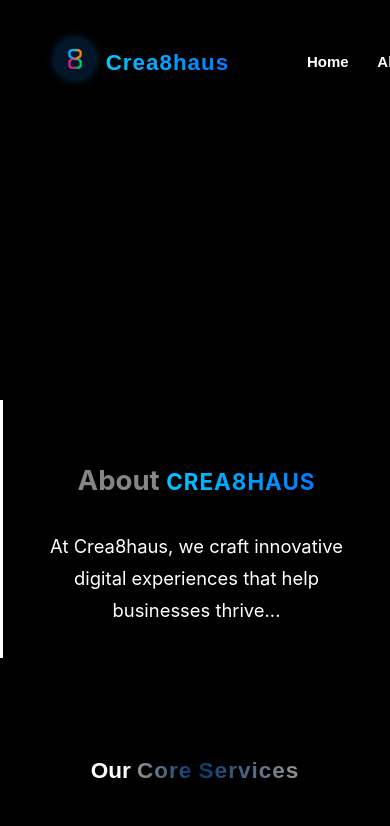
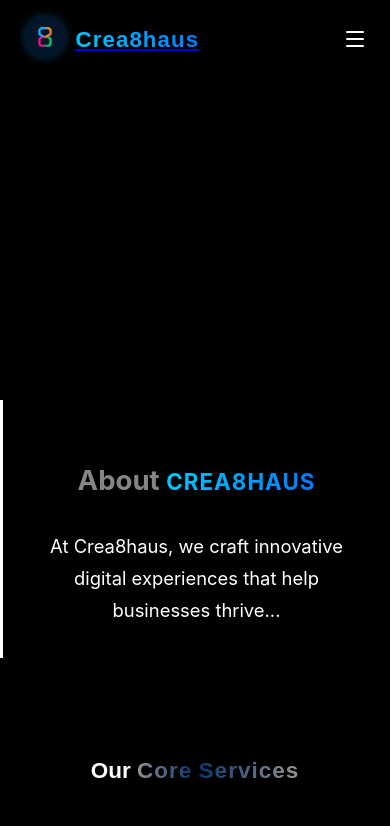
Before and after one commit to DeBlackCoder/Crea8haus, a Next.js app: page /about in a window 390 px wide. Shown: the top 826 px of the page. Built offline with nearby package versions, Linux system fonts and the light colour scheme.

Commit message:
Mobile view Added

```diff
--- a/app/navbar.css
+++ b/app/navbar.css
@@ -125,6 +125,52 @@ justify-content: space-around;
   margin-left: 3rem;
 }
 
-.mobile-header {
+/* ---------------------------------------------------- */
+/* MOBILE-FIRST SETUP (Default styles for small screens) */
+/* ---------------------------------------------------- */
+
+/* Hide the desktop navigation by default */
+
+.desktop-navbar {
   display: none;
 }
+
+/*ensure mobile header is visible*/
+.mobile-header {
+  display: flex;
+  flex-direction: row;
+  justify-content: space-between;
+  align-items: center;
+  padding: 1rem 1.5rem;
+  position: fixed;
+  top: 0;
+  z-index: 999;
+  width: 90%;
+  background: transparent;
+  backdrop-filter: blur(10px);
+  transition: all 0.3s ease;
+  left: 0;
+}
+
+/* ---------------------------------------------------- */
+/* DESKTOP MEDIA QUERY (Styles for 768px and wider) */
+/* ---------------------------------------------------- */
+
+/* At 768px and above */
+@media (min-width: 768px) {
+  .mobile-header {
+    display: none;
+  }
+
+  .desktop-navbar {
+    display: flex;
+    justify-content: space-around;
+    /* align-items: center; */
+    padding: 2rem;
+  }
+
+  .mobile-header .logo strong,
+  .desktop-navbar .logo strong {
+    font-size: 15px;
+  }
+}
--- a/components/DropDownMenu.jsx
+++ b/components/DropDownMenu.jsx
@@ -30,7 +30,7 @@ export function DropdownMenuContainer() {
       {/* Dropdown Content */}
       {isOpen && (
         <div className="dropdown-content">
-           <ul>
+          <ul>
             <li onClick={handleLinkClick}>
               <Link href="/">Home</Link>
             </li>
--- a/components/dropdownmenu.css
+++ b/components/dropdownmenu.css
@@ -9,12 +9,20 @@
   border-radius: 0.375rem;
   transition: background-color 0.2s;
   cursor: pointer;
-  background-color: black;
+  background-color: transparent;
   color: var(--white);
+  border: none;
+}
+
+.dropdown-button .icon {
+  color: var(--white, white);
+  stroke: var(--white, white);
+  width: 1.5rem;
+  height: 1.5rem;
 }
 
 .dropdown-button:hover {
-  background-color: #e5e7eb;
+  background-color: rgba(255, 255, 255, 0.1);
 }
 
 
@@ -27,17 +35,28 @@
 .dropdown-content {
   position: absolute;
   top: 60px;
-  left: -938%;
+  right: -40px;
+  left: auto;
   width: 100vw;
   height: 50vh;
-  background-color: red;
+  background-color: rgba(0, 0, 0, 0.95);
   border: none;
   border-radius: 0;
-  box-shadow: none;
-  z-index: 50;
+  box-shadow: 0 8px 16px rgba(0, 0, 0, 0.5);
+  z-index: 1001;
   overflow-y: auto;
   margin: 0;
-  padding: 3rem;
+  padding: 2rem 0;
+  /* border-bottom: 1.5px solid white; */
+}
+
+.dropdown-content::-webkit-scrollbar {
+  display: none;
+}
+
+.dropdown-content {
+  -ms-overflow-style: none;
+  scrollbar-width: none;
 }
 
 .dropdown-content ul {
@@ -47,17 +66,38 @@
   flex-direction: column;
   align-items: center;
   justify-items: center;
-  gap: 3rem;
-  padding-right: 2rem;
-  width: 83%;
+  gap: 1.5rem;
+  padding: 0;
+  width: 100%;
+  /* border-bottom: 1px white; */
 }
 
 .dropdown-content ul a {
   text-decoration: none;
-  color: black;
+  color: white;
+  font-size: 1.25rem;
+  font-weight: 600;
+  padding: 0.5rem 0;
+  transition: color 0.2s ease;
+  /* border-bottom: 1px white; */
 }
 
+.dropdown-content ul a:hover {
+  color: #00c8ff;
+}
 
+.dropdown-content ul li a.contact {
+  color: black !important;
+  background-color: #f4d03f;
+  padding: 0.75rem 1.5rem;
+  border-radius: 0.5rem;
+  display: inline-block;
+}
+
+.dropdown-content ul li a.contact:hover {
+  background-color: #cab45d;
+  color: white !important;
+}
 
 .dropdown-nav {
   display: flex;
--- a/components/footer.css
+++ b/components/footer.css
@@ -104,3 +104,9 @@
   border-top: 1px solid rgba(255, 255, 255, 0.1);
   padding-top: 1.5rem;
 }
+
+@media (min-width: 768px) {
+  .footer-brand h2 {
+    font-size: 0.25rem;
+  }
+}
```
Also changed, not shown: components/hero.css (+10 -0 lines), 1 other file (tests, documents, lock files or other folders).
